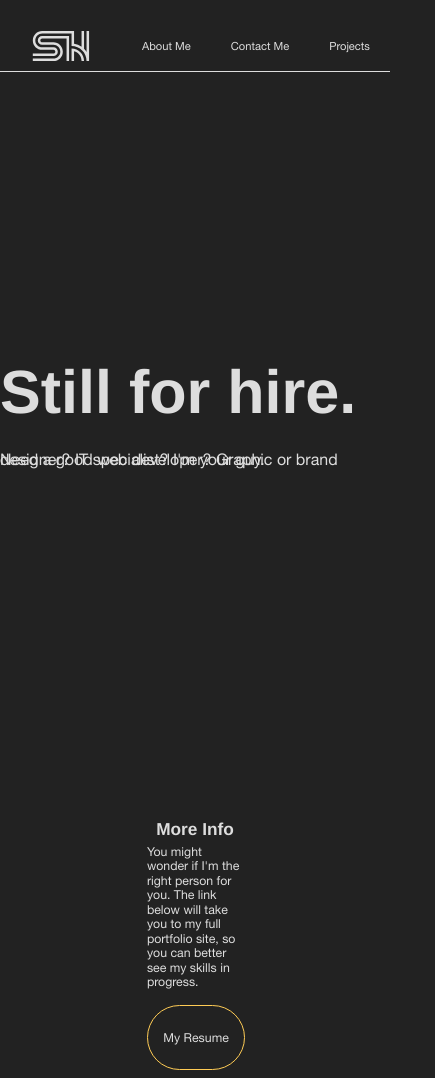
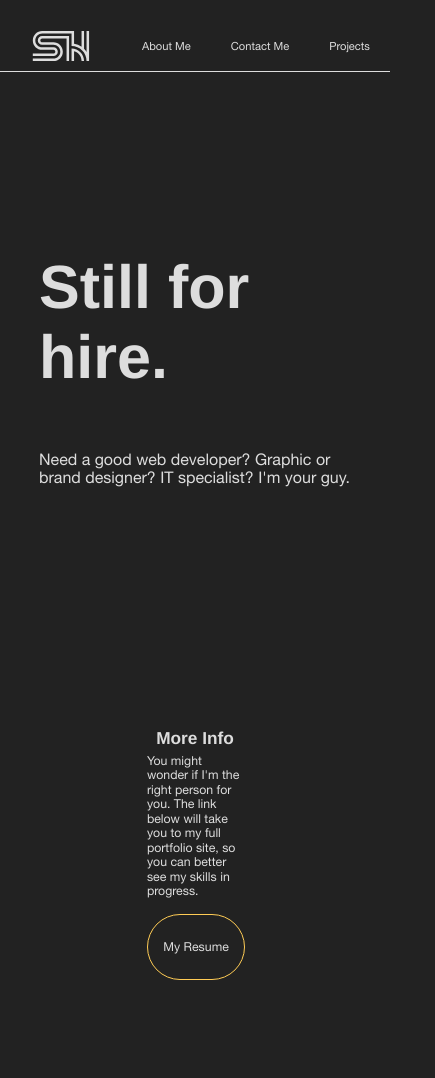
Before and after one commit to samhi113/samhi113Portfolio, a website with bundled scripts: page hireMe.html in a window 390 px wide. Shown: the top 1078 px of the page, 435 px wide, since content can reach past the window. Built offline with nearby package versions, Linux system fonts and the light colour scheme.

Commit message:
Refactor hero section styles for responsiveness

```diff
--- a/css/styles.css
+++ b/css/styles.css
@@ -120,21 +120,21 @@ nav #navLinks a:hover {
 }
 #homePage #hero {
   max-width: var(--content-width);
-  width: 100vw;
-  height: 100vh;
-  padding: 0 calc(50vw - 0.5 * var(--content-width));
+  width: 80vw;
+  min-height: 80vh;
+  padding: 10vw 10vh;
   display: flex;
   flex-direction: column;
   justify-content: center;
-  line-height: 0;
   background-color: var(--near-black);
 }
 #homePage #hero h3 {
   font-size: calc(2vw + 2.5vh);
+  margin: 0;
 }
 #homePage #hero h2 {
   font-size: calc(7vw + 4vh);
-  margin-top: calc(1.5vw + 2vh);
+  margin: 0 0 5vh;
 }
 #homePage #hero #roleList {
   display: flex;
@@ -241,6 +241,12 @@ nav #navLinks a:hover {
 }
 #homePage #about .aboutText * {
   color: var(--near-black);
+  letter-spacing: 4%;
+  text-wrap: pretty;
+}
+#homePage #about .aboutText a:hover {
+  font-weight: bold;
+  letter-spacing: 6%;
 }
 #homePage #photoScroll {
   width: 100vw;
@@ -343,6 +349,9 @@ nav #navLinks a:hover {
 }
 #homePage #contact {
   background-color: var(--near-black);
+  background-position: bottom center;
+  background-size: contain;
+  background-repeat: no-repeat;
 }
 #homePage #contact *:not(a:hover) {
   color: var(--near-white);
```
